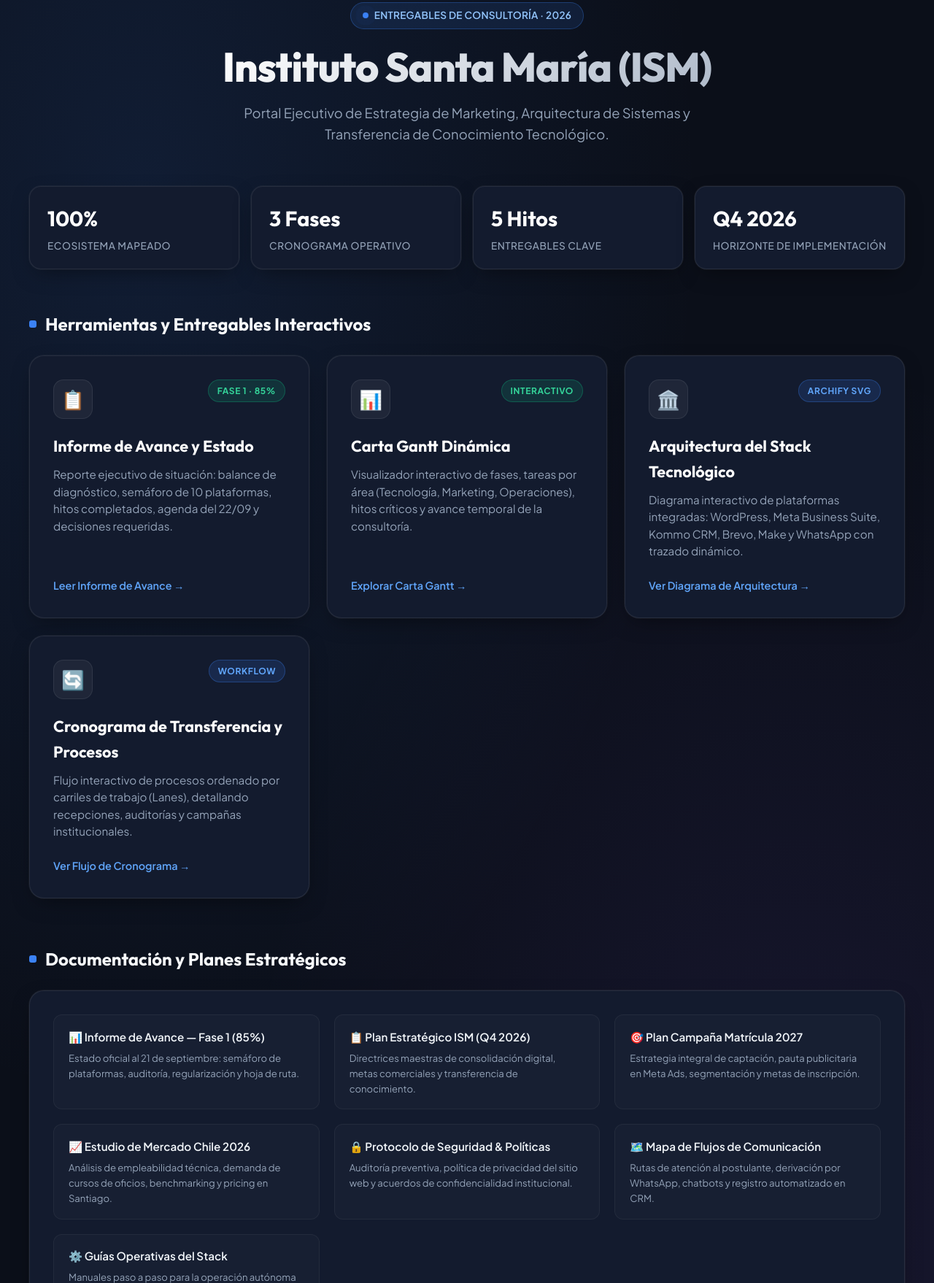
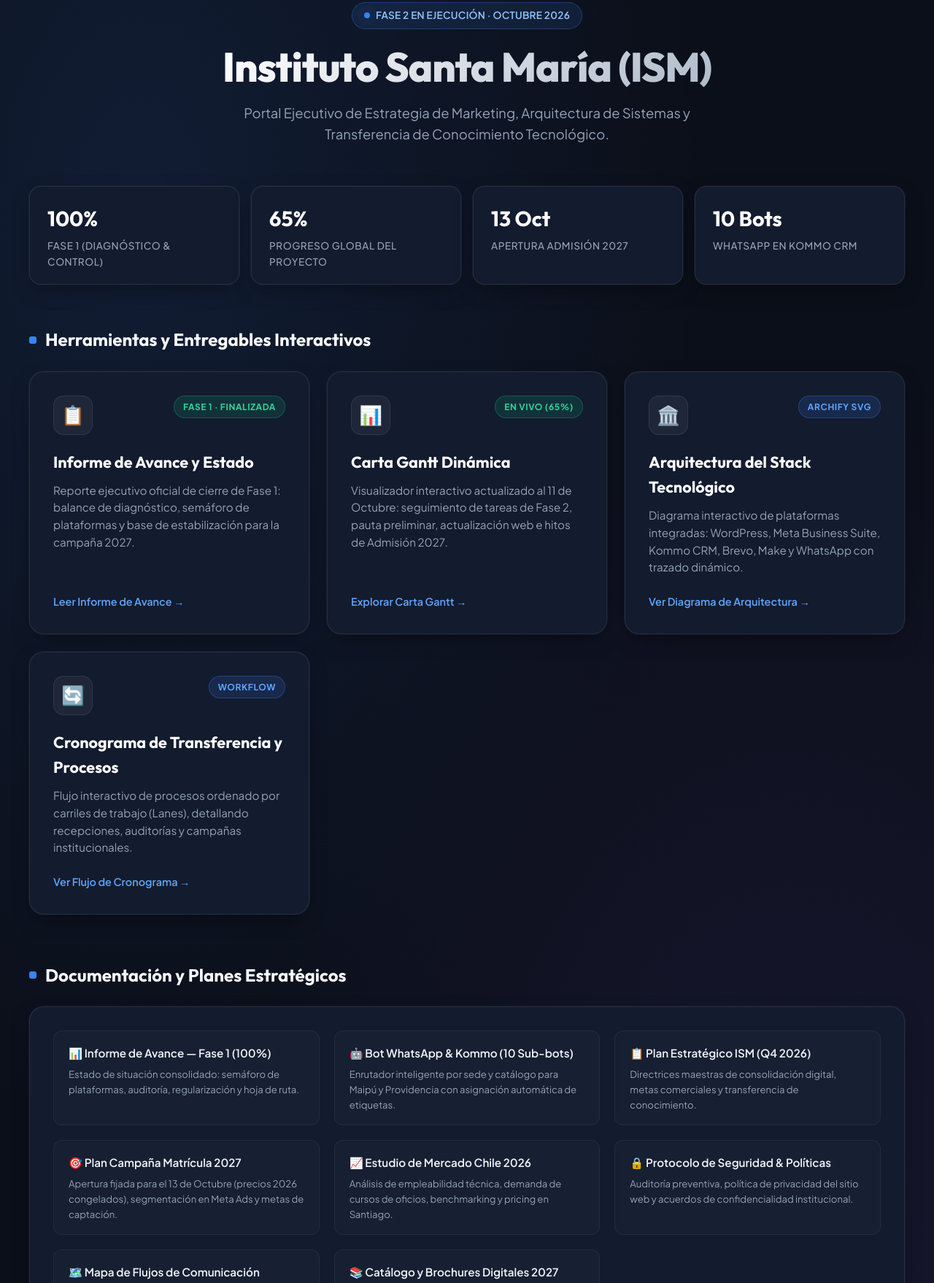
Before and after one commit to crdiazu/ISM, a plain HTML site: page docs/index.html in a window 1280 px wide. Shown: the part 37-1795 px from the top of the page at 73% size. Drawn offline with Linux system fonts and the light colour scheme.

Commit message:
docs: actualizar estado del proyecto, informe fase 2 y arquitectura de integraciones

```diff
--- a/docs/index.html
+++ b/docs/index.html
@@ -356,7 +356,7 @@
     <header>
       <div class="badge-pill">
         <span class="pulse"></span>
-        Entregables de Consultoría · 2026
+        Fase 2 en Ejecución · Octubre 2026
       </div>
       <h1>Instituto Santa María (ISM)</h1>
       <p class="lead">Portal Ejecutivo de Estrategia de Marketing, Arquitectura de Sistemas y Transferencia de Conocimiento Tecnológico.</p>
@@ -366,19 +366,19 @@
     <div class="kpi-grid">
       <div class="kpi-card">
         <span class="kpi-value">100%</span>
-        <span class="kpi-label">Ecosistema Mapeado</span>
+        <span class="kpi-label">Fase 1 (Diagnóstico & Control)</span>
       </div>
       <div class="kpi-card">
-        <span class="kpi-value">3 Fases</span>
-        <span class="kpi-label">Cronograma Operativo</span>
+        <span class="kpi-value">65%</span>
+        <span class="kpi-label">Progreso Global del Proyecto</span>
       </div>
       <div class="kpi-card">
-        <span class="kpi-value">5 Hitos</span>
-        <span class="kpi-label">Entregables Clave</span>
+        <span class="kpi-value">13 Oct</span>
+        <span class="kpi-label">Apertura Admisión 2027</span>
       </div>
       <div class="kpi-card">
-        <span class="kpi-value">Q4 2026</span>
-        <span class="kpi-label">Horizonte de Implementación</span>
+        <span class="kpi-value">10 Bots</span>
+        <span class="kpi-label">WhatsApp en Kommo CRM</span>
       </div>
     </div>
 
@@ -394,10 +394,10 @@
         <div>
           <div class="tool-header">
             <div class="tool-icon">📋</div>
-            <span class="tag tag-live">Fase 1 · 85%</span>
+            <span class="tag tag-live">Fase 1 · Finalizada</span>
           </div>
           <h3>Informe de Avance y Estado</h3>
-          <p>Reporte ejecutivo de situación: balance de diagnóstico, semáforo de 10 plataformas, hitos completados, agenda del 22/09 y decisiones requeridas.</p>
+          <p>Reporte ejecutivo oficial de cierre de Fase 1: balance de diagnóstico, semáforo de plataformas y base de estabilización para la campaña 2027.</p>
         </div>
         <div class="tool-cta">
           Leer Informe de Avance &rarr;
@@ -409,10 +409,10 @@
         <div>
           <div class="tool-header">
             <div class="tool-icon">📊</div>
-            <span class="tag tag-live">Interactivo</span>
+            <span class="tag tag-live">En Vivo (65%)</span>
           </div>
           <h3>Carta Gantt Dinámica</h3>
-          <p>Visualizador interactivo de fases, tareas por área (Tecnología, Marketing, Operaciones), hitos críticos y avance temporal de la consultoría.</p>
+          <p>Visualizador interactivo actualizado al 11 de Octubre: seguimiento de tareas de Fase 2, pauta preliminar, actualización web e hitos de Admisión 2027.</p>
         </div>
         <div class="tool-cta">
           Explorar Carta Gantt &rarr;
@@ -459,16 +459,20 @@
     <div class="docs-panel">
       <div class="docs-list">
         <a href="informe-de-avance.html" class="doc-item" style="text-decoration: none;">
-          <div class="doc-title">📊 Informe de Avance — Fase 1 (85%)</div>
-          <div class="doc-desc">Estado oficial al 21 de septiembre: semáforo de plataformas, auditoría, regularización y hoja de ruta.</div>
+          <div class="doc-title">📊 Informe de Avance — Fase 1 (100%)</div>
+          <div class="doc-desc">Estado de situación consolidado: semáforo de plataformas, auditoría, regularización y hoja de ruta.</div>
         </a>
+        <div class="doc-item">
+          <div class="doc-title">🤖 Bot WhatsApp & Kommo (10 Sub-bots)</div>
+          <div class="doc-desc">Enrutador inteligente por sede y catálogo para Maipú y Providencia con asignación automática de etiquetas.</div>
+        </div>
         <div class="doc-item">
           <div class="doc-title">📋 Plan Estratégico ISM (Q4 2026)</div>
           <div class="doc-desc">Directrices maestras de consolidación digital, metas comerciales y transferencia de conocimiento.</div>
         </div>
         <div class="doc-item">
           <div class="doc-title">🎯 Plan Campaña Matrícula 2027</div>
-          <div class="doc-desc">Estrategia integral de captación, pauta publicitaria en Meta Ads, segmentación y metas de inscripción.</div>
+          <div class="doc-desc">Apertura fijada para el 13 de Octubre (precios 2026 congelados), segmentación en Meta Ads y metas de captación.</div>
         </div>
         <div class="doc-item">
           <div class="doc-title">📈 Estudio de Mercado Chile 2026</div>
@@ -483,8 +487,8 @@
           <div class="doc-desc">Rutas de atención al postulante, derivación por WhatsApp, chatbots y registro automatizado en CRM.</div>
         </div>
         <div class="doc-item">
-          <div class="doc-title">⚙️ Guías Operativas del Stack</div>
-          <div class="doc-desc">Manuales paso a paso para la operación autónoma de Brevo, Kommo, Make, Meta Suite y WordPress.</div>
+          <div class="doc-title">📚 Catálogo y Brochures Digitales 2027</div>
+          <div class="doc-desc">Fichas técnicas y programas de estudio 2027 para Cosmetología, Estilista, Estética, Masoterapia y Pastelería.</div>
         </div>
       </div>
     </div>
```
Also changed, not shown: docs/carta-gantt-interactiva.html (+18 -16 lines), docs/textos.txt (added), 13 other files.
